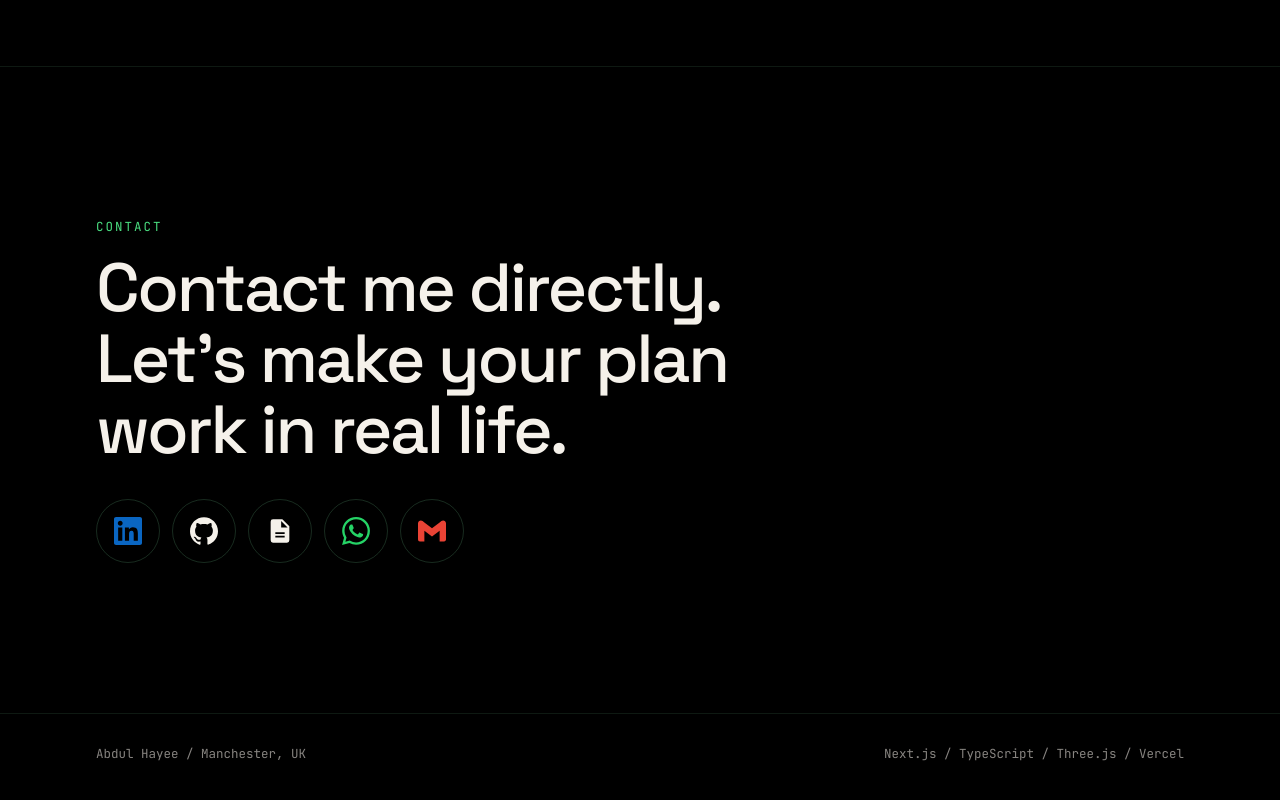
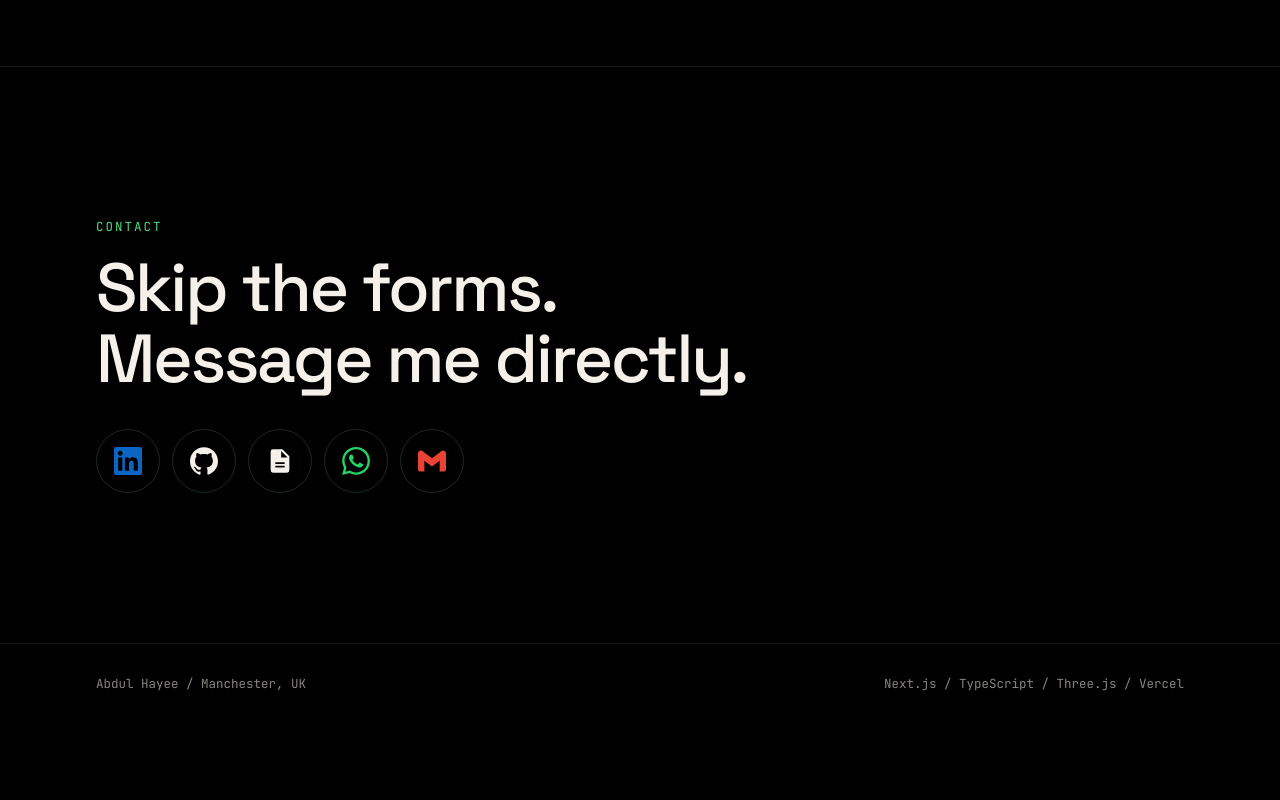
Before and after one commit to abdulhayeedev/abdul-mcp, a Next.js app: page / in a window 1280 px wide. Shown: the part 6376-7176 px from the top of the page. After the commit the page ends 7118 px from the top, so only its background shows below. Built offline with nearby package versions, Linux system fonts and the light colour scheme; a web font is replaced by a local one.

Commit message:
Update contact section heading for clarity

```diff
--- a/app/page.tsx
+++ b/app/page.tsx
@@ -282,7 +282,7 @@ export default function Home() {
           <section className="s" id="contact">
             <div className="inner">
               <div className="eyebrow reveal">Contact</div>
-              <h2 className="big reveal">Contact me directly. Let&apos;s make your plan work in real life.</h2>
+              <h2 className="big reveal">Skip the forms. Message me directly.</h2>
               <div className="cta reveal">
                 <a className="btn ico" href="https://www.linkedin.com/in/abdul-hayee1" aria-label="LinkedIn" title="LinkedIn">
                   <svg viewBox="0 0 24 24" aria-hidden="true"><path fill="#0A66C2" d="M20.447 20.452h-3.554v-5.569c0-1.328-.027-3.037-1.852-3.037-1.853 0-2.136 1.445-2.136 2.939v5.667H9.351V9h3.414v1.561h.046c.477-.9 1.637-1.85 3.37-1.85 3.601 0 4.267 2.37 4.267 5.455v6.286zM5.337 7.433c-1.144 0-2.063-.926-2.063-2.065 0-1.138.92-2.063 2.063-2.063 1.14 0 2.064.925 2.064 2.063 0 1.139-.925 2.065-2.064 2.065zm1.782 13.019H3.555V9h3.564v11.452zM22.225 0H1.771C.792 0 0 .774 0 1.729v20.542C0 23.227.792 24 1.771 24h20.451C23.2 24 24 23.227 24 22.271V1.729C24 .774 23.2 0 22.222 0h.003z" /></svg>
```
